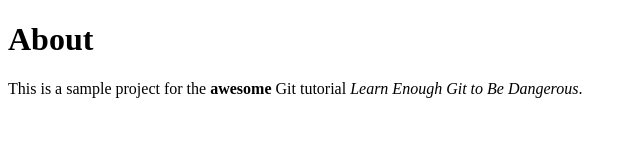
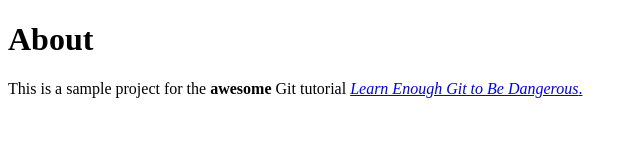
Before and after one commit to doyoungkim1987/website, a plain HTML site: page about.html in a window 1280 px wide. Shown: the whole page, without its empty margins (0-640 px from the left). Drawn offline with Linux system fonts and the light colour scheme.

Commit message:
Add link to tutorial title

```diff
--- a/about.html
+++ b/about.html
@@ -5,6 +5,6 @@
   </head>
   <body>
     <h1>About</h1>
-    <p> This is a sample project for the <strong>awesome</strong> Git tutorial <em>Learn Enough Git to Be Dangerous</em>.</p>
+    <p> This is a sample project for the <strong>awesome</strong> Git tutorial <a href="http://learnenough.com/git-tutorial"><em>Learn Enough Git to Be Dangerous</em>.</p></a>
   </body>
 </html>
```
